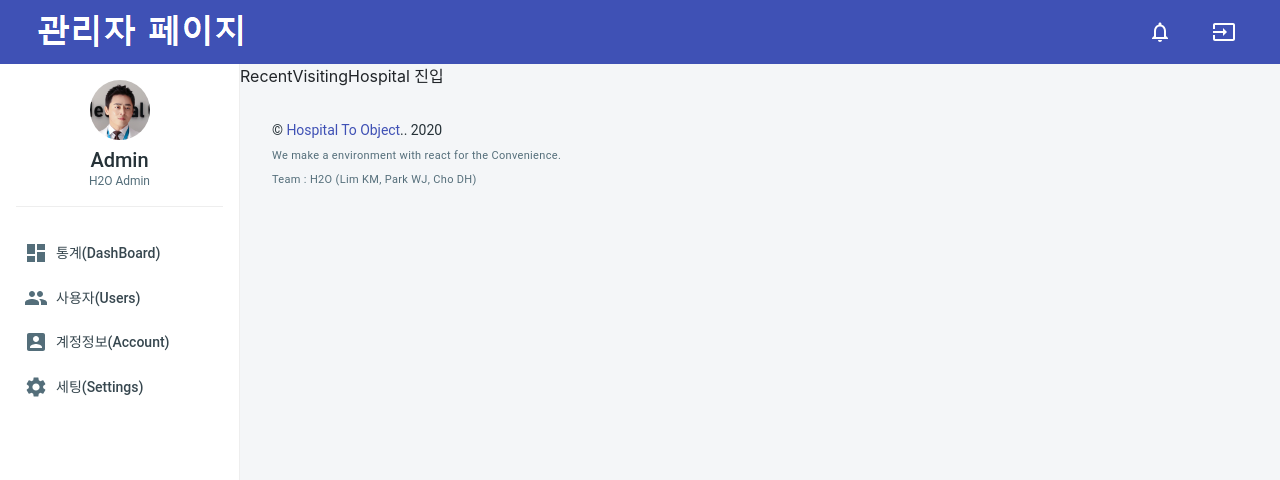
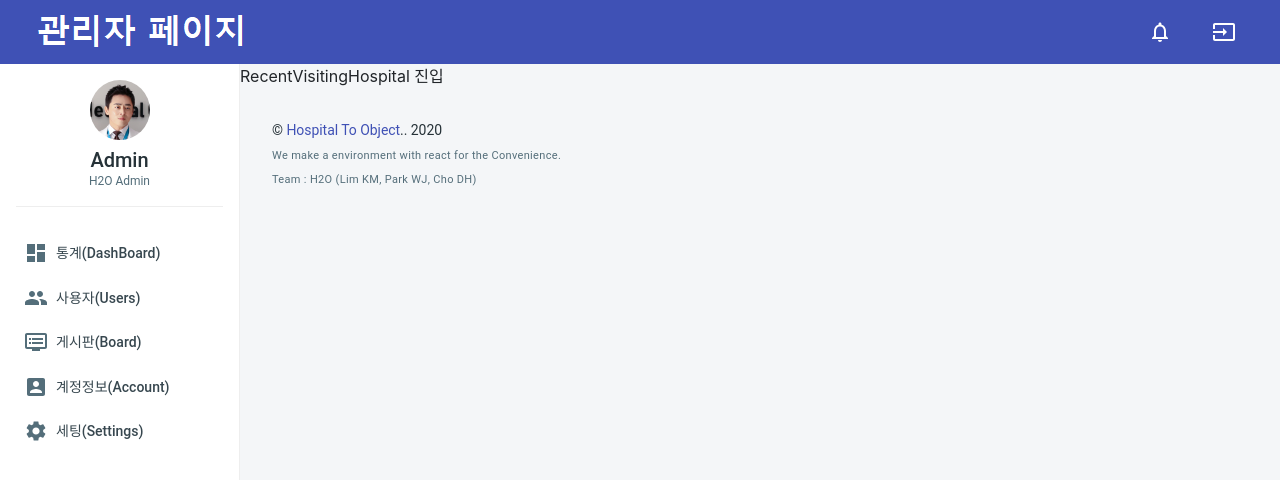
Before and after one commit to DeokCho/Team_H2O_Admin, a React (Create React App) app in the folder frontend/: page /admin/RecentVisitingHospital in a window 1280 px wide. Shown: the top 480 px of the page. Built offline with nearby package versions, Linux system fonts and the light colour scheme; what twin.macro, validate.js would draw is missing.

Commit message:
-Update -1- 20.07.31 15:58

```diff
--- a/frontend/src/AdminPage.js
+++ b/frontend/src/AdminPage.js
@@ -26,6 +26,7 @@ import {
 import OverViewSales from './admin/views/Dashboard/components/LatestSales/OverViewSales';
 import { OverViewProducts } from './admin/views/Dashboard/components/LatestProducts';
 import { RecentVisitingHospital } from './admin/views/Dashboard/components/LatestOrders';
+import { Board } from './admin/views/Board';
 
 const browserHistory = createBrowserHistory();
 
@@ -126,6 +127,12 @@ const AdminPage = () => {
         layout={MainLayout}
         path="/admin/RecentVisitingHospital"
       />
+      <RouteWithLayout
+        component={Board}
+        exact
+        layout={MainLayout}
+        path="/admin/Board"
+      />
 
     </Switch>
     </Router>
--- a/frontend/src/admin/layouts/Main/components/Sidebar/Sidebar.js
+++ b/frontend/src/admin/layouts/Main/components/Sidebar/Sidebar.js
@@ -7,6 +7,7 @@ import DashboardIcon from '@material-ui/icons/Dashboard';
 import PeopleIcon from '@material-ui/icons/People';
 import AccountBoxIcon from '@material-ui/icons/AccountBox';
 import SettingsIcon from '@material-ui/icons/Settings';
+import DvrIcon from '@material-ui/icons/Dvr';
 
 import { Profile, SidebarNav } from './components';
 
@@ -48,6 +49,11 @@ const Sidebar = props => {
       title: '사용자(Users)',
       href: '/admin/users',
       icon: <PeopleIcon />
+    },
+    {
+      title: '게시판(Board)',
+      href: '/admin/board',
+      icon: <DvrIcon/>
     },
     {
       title: '계정정보(Account)',
--- /dev/null
+++ b/frontend/src/admin/views/Board/Board.js
@@ -0,0 +1,10 @@
+import React from 'react';
+
+const Board = () => {
+    return (
+        <div>
+            Board 접속
+        </div>
+    )
+}
+export default Board
--- /dev/null
+++ b/frontend/src/admin/views/Board/index.js
@@ -0,0 +1 @@
+export {default as Board} from './Board'
```
